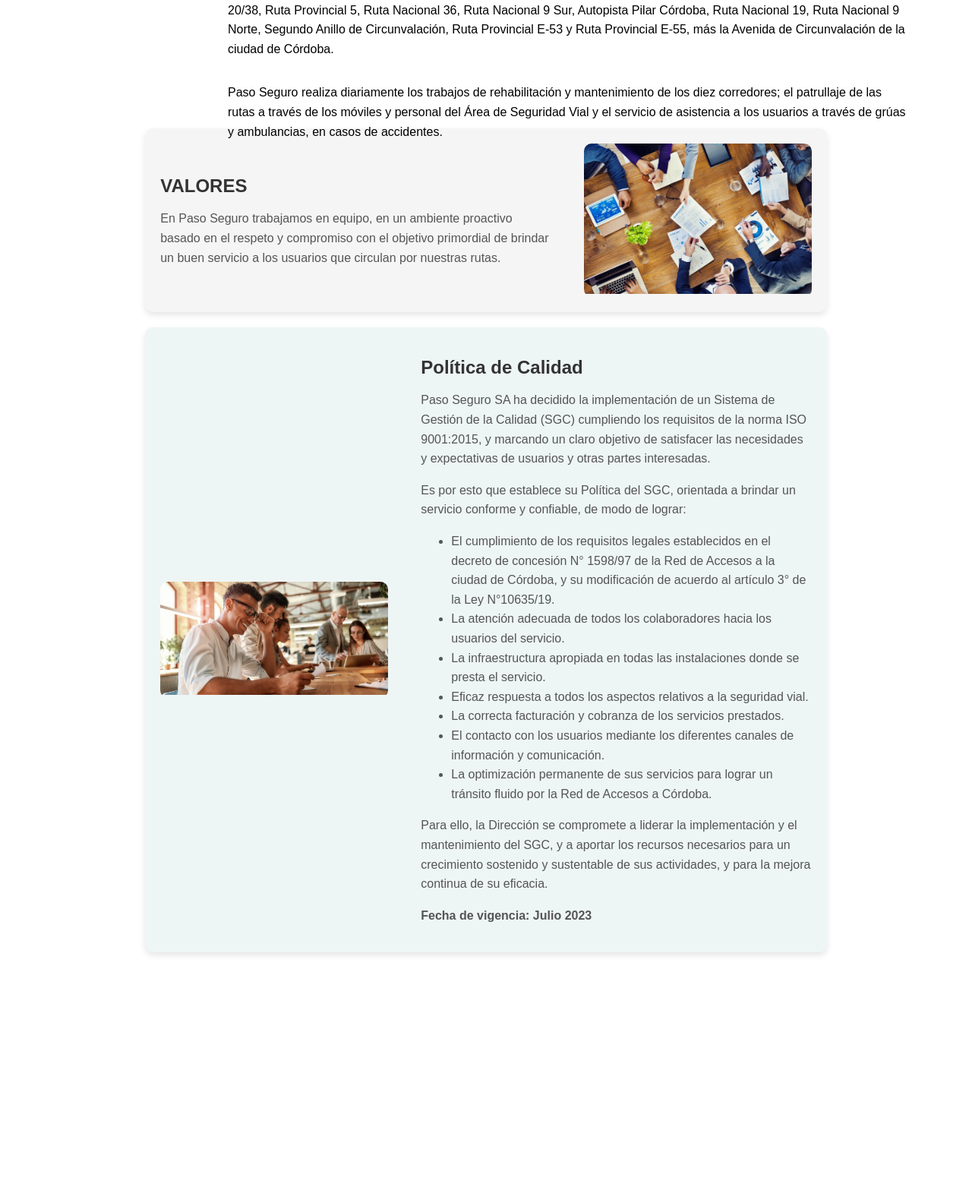
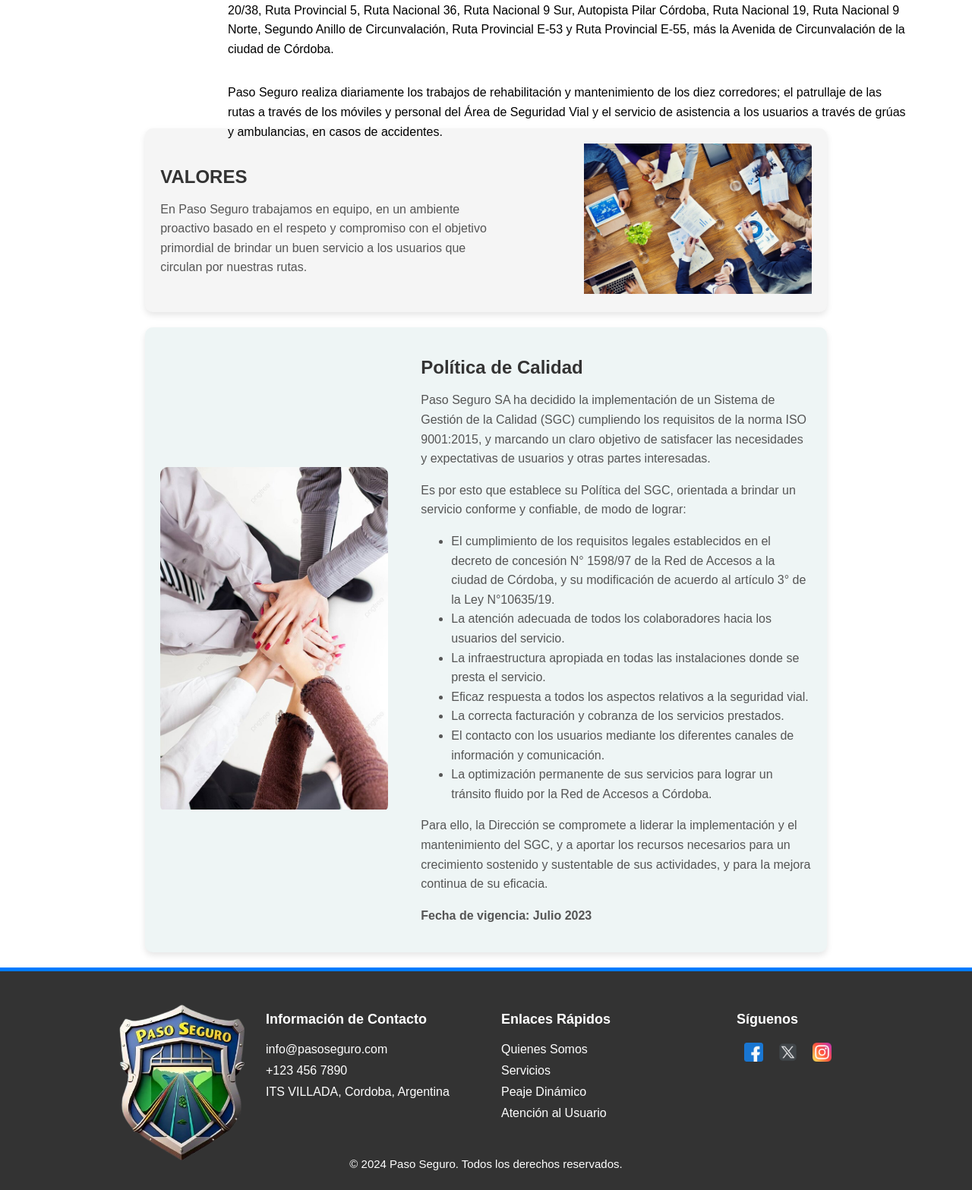
Before and after one commit to SantiagoSalvay/Proyecto_Peaje, a Django app: page /quienes-somos/ in a window 1280 px wide. Shown: the part 531-2098 px from the top of the page at 76% size. Before the commit the page ends 1789 px from the top, so only its background shows below. Run offline with Django 4.2, Linux system fonts and the light colour scheme.

Commit message:
Updates 13/8

```diff
--- a/Peaje/static/css/somos.css
+++ b/Peaje/static/css/somos.css
@@ -253,13 +253,16 @@ body {
 .section-image-container {
     max-width: 35%;
     overflow: hidden;
-    border-radius: 10px;
-    height: 100%;
+    border-radius: 5px;
+    padding-left: 100px;
 }
 
 .section-image {
     width: 100%;
-    height: auto;
+    height: 100%;
+    object-fit: cover;
+    padding: 0;
+    margin: 0;
     transition: transform 0.5s ease, filter 0.5s ease;
 }
 
@@ -303,12 +306,14 @@ body {
     max-width: 35%;
     overflow: hidden;
     border-radius: 10px;
-    order: 1; /* Cambiar el orden de la imagen para que aparezca a la izquierda */
+    order: 1;
+    height: 100%;
 }
 
 .section-left-image {
     width: 100%;
-    height: 100%;
+    height: 100%; /* Cambia la altura al 100% */
+    object-fit: cover; /* Asegura que la imagen cubra el contenedor */
     transition: transform 0.3s ease, filter 0.3s ease;
 }
 
@@ -316,3 +321,80 @@ body {
     transform: scale(1.05);
     filter: brightness(70%);
 }
+
+
+.pie-pagina{
+    background-color: #333;
+    color: #fff;
+    padding: 25px 20px;
+}
+.pie-pagina .container {
+    display: flex;
+    justify-content: right;
+    height: 200px;
+
+}
+.pie-pagina .footer-section {
+    flex: 1;
+    min-width: 250px;
+    margin: 10px 20px;
+
+}
+.pie-pagina .footer-section h3 {
+    font-size: 18px;
+    margin-bottom: 20px;
+}
+.pie-pagina .footer-section ul {
+    list-style: none;
+    padding: 0;
+}
+.pie-pagina .footer-section ul li {
+    margin-bottom: 10px;
+}
+.pie-pagina .footer-section ul li a {
+    color: #fff;
+    text-decoration: none;
+}
+.pie-pagina .footer-section ul li a:hover {
+    text-decoration: underline;
+}
+.pie-pagina .social-icons {
+    display: flex;
+    justify-content: left;
+    align-items: center;
+}
+.pie-pagina .social-icons a {
+    margin: 0 10px;
+}
+.pie-pagina .social-icons img {
+    width: 25px;
+    height: 25px;
+}
+.pie-pagina .grupo-2 {
+    text-align: center;
+    margin-top: 20px;
+    justify-content: center;
+}
+.pie-pagina .grupo-2 small {
+    font-size: 15px;
+}
+.pie-pagina .logo-container {
+    display: flex;
+    justify-content: center;
+    align-items: center;
+    margin-right: 100px;
+    margin-bottom: 200px;
+    width: 300px;
+    height: 200px;
+}
+.pie-pagina .logo {
+    width: 300px;
+    height: 300px;
+
+}
+.separator {
+    height: 5px;
+    background-color: #007BFF;
+    width: 100%;
+
+}
--- a/Peaje/templates/QUIENES-SOMOS.html
+++ b/Peaje/templates/QUIENES-SOMOS.html
@@ -81,5 +81,44 @@
             <img src="{% static 'img/ft2.png' %}" alt="Descripción de la imagen 2" class="section-left-image">
         </div>
     </section>
+    <div class="separator" ></div>
+
+    <footer class="pie-pagina" >
+        <div class="container">
+            <div class="footer-section">
+                <div class="logo-container">
+                    <img src="{% static 'img/logo.png' %}" alt="Logo Paso Seguro" class="logo">
+                </div>
+            </div>
+            <div class="footer-section">
+                <h3>Información de Contacto</h3>
+                <ul>
+                    <li><a href="mailto:info@pasoseguro.com">info@pasoseguro.com</a></li>
+                    <li><a href="tel:+1234567890">+123 456 7890</a></li>
+                    <li>ITS VILLADA, Cordoba, Argentina</li>
+                </ul>
+            </div>
+            <div class="footer-section">
+                <h3>Enlaces Rápidos</h3>
+                <ul>
+                    <li><a href="{% url 'quienes_somos' %}">Quienes Somos</a></li>
+                    <li><a href="{% url 'servicios' %}">Servicios</a></li>
+                    <li><a href="{% url 'peaje_dinamico' %}">Peaje Dinámico</a></li>
+                    <li><a href="{% url 'atencion_al_cliente' %}">Atención al Usuario</a></li>
+                </ul>
+            </div>
+            <div class="footer-section">
+                <h3>Síguenos</h3>
+                <div class="social-icons">
+                    <a href="#"><img src="{% static 'img/facebook.png' %}" alt="Facebook"></a>
+                    <a href="#"><img src="{% static 'img/twitter.png' %}" alt="Twitter"></a>
+                    <a href="#"><img src="{% static 'img/instagram.png' %}" alt="Instagram"></a>
+                </div>
+            </div>
+        </div>
+        <div class="grupo-2">
+            <small>&copy; 2024 Paso Seguro. Todos los derechos reservados.</small>
+        </div>
+    </footer>
 </body>
 </html>
```
Also changed, not shown: Peaje/static/img/ft2.png.
